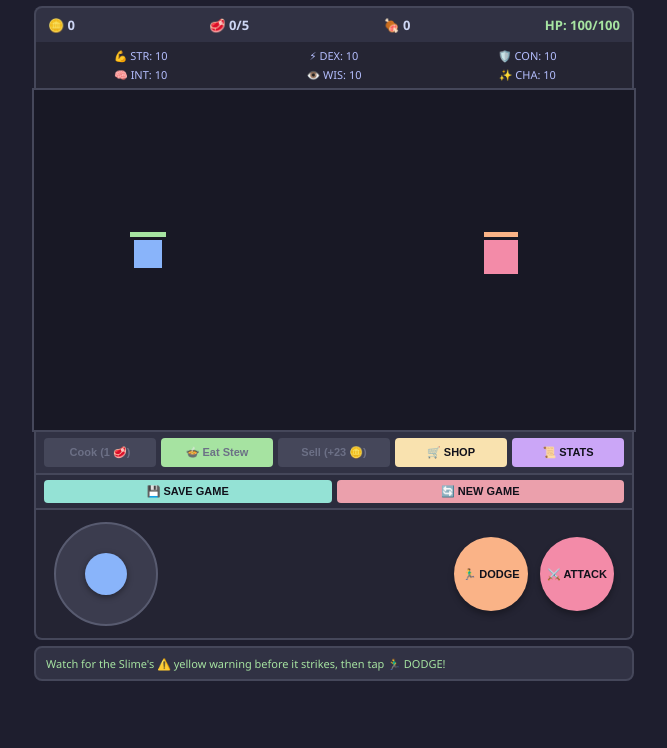
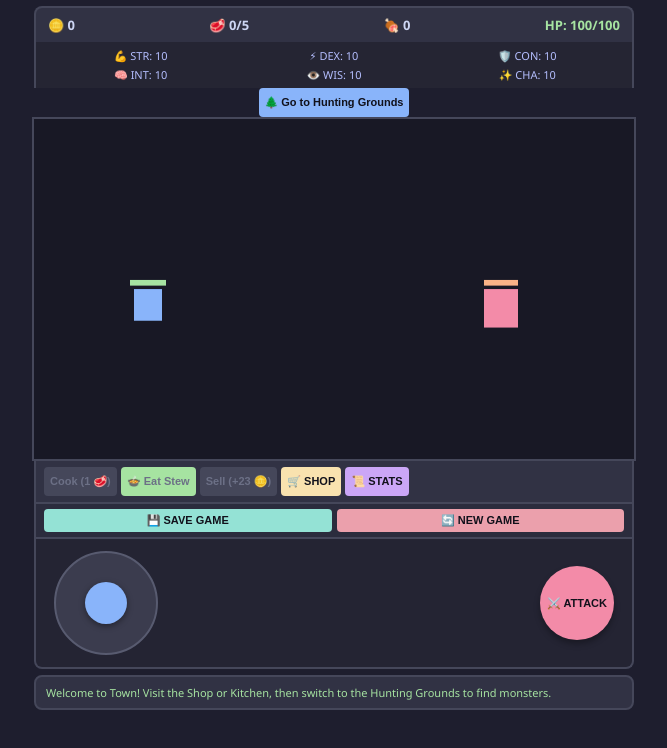
Before and after one commit to nur0izzati/RPGHuntCook, a plain HTML site: page index.html in a window 1280 px wide. Shown: the whole page, without its empty margins (306-973 px from the left). Drawn offline with Linux system fonts and the light colour scheme.

Commit message:
Update index.html

```diff
--- a/index.html
+++ b/index.html
@@ -3,7 +3,7 @@
 <head>
   <meta charset="UTF-8">
   <meta name="viewport" content="width=device-width, initial-scale=1.0, maximum-scale=1.0, user-scalable=no">
-  <title>RPGHuntCook</title>
+  <title>RPGHuntCook - Town & Hunt</title>
   <link rel="stylesheet" href="style.css">
 </head>
 <body>
@@ -26,16 +26,24 @@
     <span id="disp-cha">✨ CHA: 10</span>
   </div>
 
+  <!-- MAP / ZONE SWITCHER BAR -->
+  <div id="map-bar">
+    <button id="map-toggle-btn" onclick="switchMap()">🌲 Go to Hunting Grounds</button>
+  </div>
+
   <!-- GAME SCREEN -->
-  <canvas id="gameCanvas" width="600" height="340"></canvas>
+  <canvas id="gameCanvas" width="600" height="300"></canvas>
 
-  <!-- KITCHEN & MENU CONTROLS -->
+  <!-- DYNAMIC ACTION PANEL (CHANGES BASED ON TOWN OR HUNTING MAP) -->
   <div id="action-panel">
-    <button id="cook-btn" onclick="cookDish()" disabled>Cook (1 🥩)</button>
-    <button id="heal-btn" onclick="healPlayer()" disabled>🍲 Eat Stew</button>
-    <button id="sell-btn" onclick="sellDish()" disabled>Sell Dish</button>
-    <button id="shop-btn" onclick="openModal('shop-modal')">🛒 SHOP</button>
-    <button id="char-btn" onclick="openModal('char-modal')">📜 STATS</button>
+    <!-- TOWN CONTROLS (Default) -->
+    <div id="town-controls" class="action-group">
+      <button id="cook-btn" onclick="cookDish()" disabled>Cook (1 🥩)</button>
+      <button id="heal-btn" onclick="healPlayer()" disabled>🍲 Eat Stew</button>
+      <button id="sell-btn" onclick="sellDish()" disabled>Sell Dish</button>
+      <button id="shop-btn" onclick="openModal('shop-modal')">🛒 SHOP</button>
+      <button id="char-btn" onclick="openModal('char-modal')">📜 STATS</button>
+    </div>
   </div>
 
   <!-- SAVE / LOAD BAR -->
@@ -44,17 +52,16 @@
     <button id="reset-btn" onclick="resetGame()">🔄 NEW GAME</button>
   </div>
 
-  <!-- MOBILE VIRTUAL CONTROLS -->
+  <!-- MOBILE VIRTUAL CONTROLS (ONLY ACTIVE IN HUNTING GROUNDS) -->
   <div id="mobile-controls">
     <div id="joystick-base"><div id="joystick-knob"></div></div>
     <div class="button-group">
-      <button class="action-circle-btn" id="dodge-btn" onclick="triggerDodge()">🏃‍♂️ DODGE</button>
       <button class="action-circle-btn" id="attack-btn" onclick="triggerAttack()">⚔️ ATTACK</button>
     </div>
   </div>
 
   <!-- MESSAGE LOG -->
-  <div id="log">Watch for the Slime's ⚠️ yellow warning before it strikes, then tap 🏃‍♂️ DODGE!</div>
+  <div id="log">Welcome to Town! Visit the Shop or Kitchen, then switch to the Hunting Grounds to find monsters.</div>
 
   <!-- SHOP MODAL -->
   <div id="shop-modal" class="modal">
@@ -65,7 +72,7 @@
         <button onclick="buyUpgrade('str')" id="btn-str">20 🪙</button>
       </div>
       <div class="shop-item">
-        <span><strong>⚡ Dexterity (+2 DEX)</strong><br><small>Speed & Passive Dodge</small></span>
+        <span><strong>⚡ Dexterity (+2 DEX)</strong><br><small>Speed & Auto-Dodge Chance</small></span>
         <button onclick="buyUpgrade('dex')" id="btn-dex">20 🪙</button>
       </div>
       <div class="shop-item">
```
